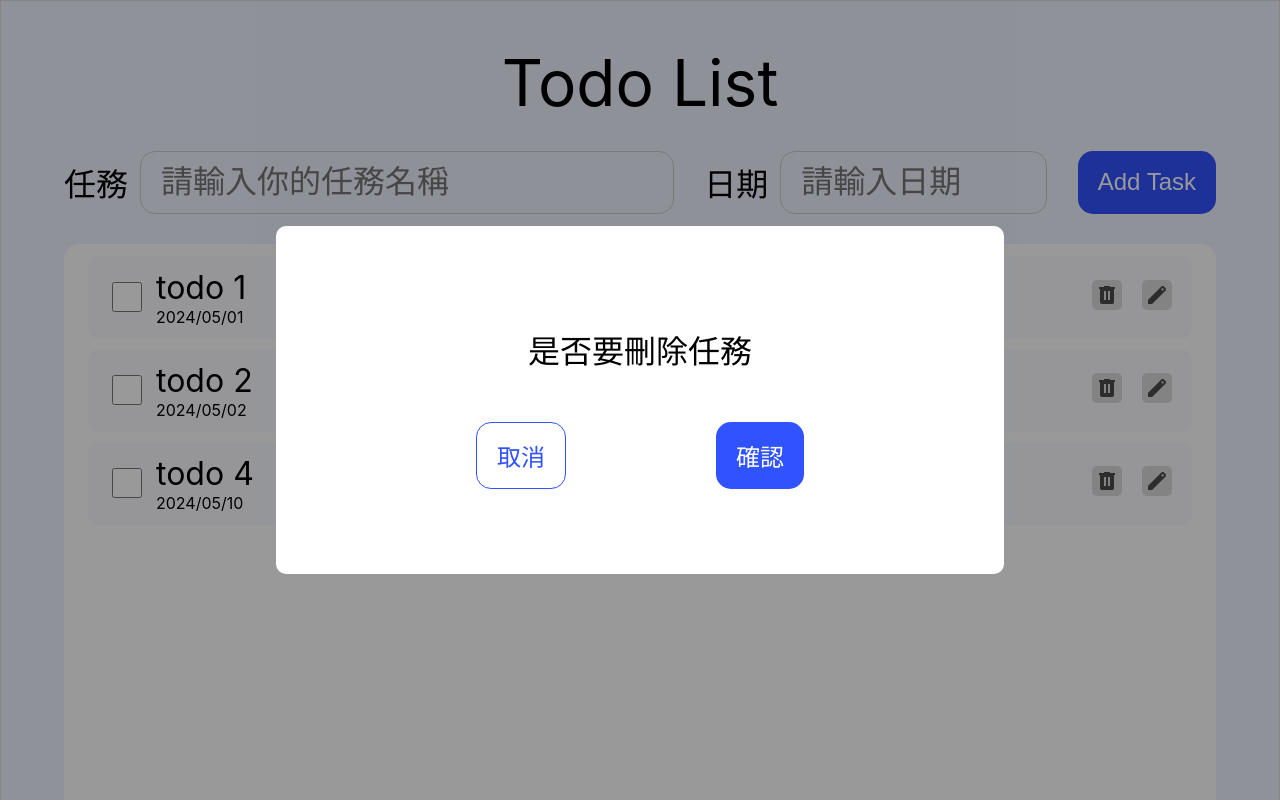
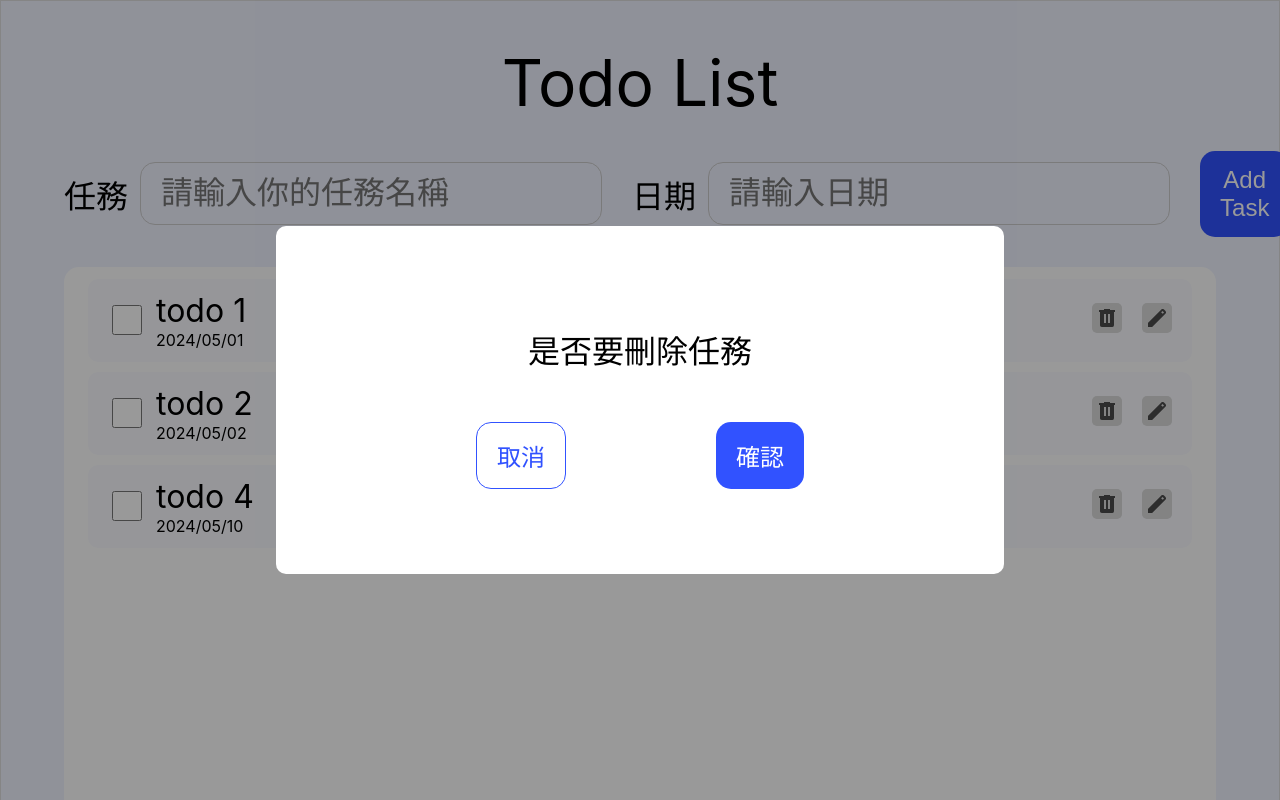
Before and after one commit to Musukeki/react_todoList, a React (Create React App) app: page / in a window 1280 px wide. Both pictures are taken after a click on the picture 1107 px from the left and 295 px from the top of the page. Shown: the top 800 px of the page. Built offline with nearby package versions, Linux system fonts and the light colour scheme.

Commit message:
拆元件

```diff
--- a/package.json
+++ b/package.json
@@ -11,6 +11,7 @@
     "@types/node": "^16.18.126",
     "@types/react": "^19.2.7",
     "@types/react-dom": "^19.2.3",
+    "axios": "^1.13.2",
     "react": "^19.2.3",
     "react-dom": "^19.2.3",
     "react-scripts": "5.0.1",
@@ -19,7 +20,6 @@
     "web-vitals": "^2.1.4"
   },
   "homepage": "https://your-username.github.io/react_todoList",
-
   "scripts": {
     "start": "react-scripts start",
     "build": "react-scripts build",
--- a/src/App.tsx
+++ b/src/App.tsx
@@ -1,228 +1,134 @@
-import React from 'react';
-// import './App.css';
-import { styled } from 'styled-components'
-
-// 方法元件
-  function TodoTitle(props: { title: string }) {
-    return <StyledTitle>{ props.title }</StyledTitle>
-  }
-
-  function InputGroup(props: { title: string, placeholder: string, onFocus: any, onBlur: any, onChange: any, type: string, value: string }) {
-    return (
-      <StyledInputGroup>
-        <p>{ props.title }</p>
-        <input
-          type={ props.type }
-          placeholder={ props.placeholder }
-          onFocus={ props.onFocus }
-          onBlur={ props.onBlur }
-          onChange={props.onChange}
-          value={props.value}/>
-      </StyledInputGroup>
-    )
-  }
-  function Button(props: { name: string, onClick: any }) {
-    return <StyledBtn>{ props.name }</StyledBtn>
-  }
-
-  // 彈出視窗
-  function Dialog({ open, close, children, deleteFn }: any) {
-    if (!open) return null
-
-    return  (
-      <StyledDialogWrapper className='deleteDialog' onClick={close}>
-        <StyledDialog className="dialog" onClick={(e) => {e.stopPropagation()}}>
-          { children }
-          <div style={{
-            width: '328px',
-            display: 'flex',
-            justifyContent: 'space-between',
-            margin: 'auto'
-          }}>
-            <StyledBtn onClick={close} className='cancelBtn'>取消</StyledBtn>
-            <StyledBtn onClick={deleteFn}>確認</StyledBtn>
-          </div>
-        </StyledDialog>
-      </StyledDialogWrapper>
-    )
-  }
-
-
-  // 待辦資料
-  const todoData: any = [
-    {
-      id: 1,
-      title: 'todo 1',
-      date: '2024/05/01'
-    },
-    {
-      id: 2,
-      title: 'todo 2',
-      date: '2024/05/02'
-    },
-    {
-      id: 4,
-      title: 'todo 4',
-      date: '2024/05/10'
-    }
-  ]
-
+import React from "react";
+import axios from "axios";
+import InputGroup from "./InputGroups/InputGroup";
+import TodoList from "./TodoList/TodoList";
+import Dialog from "./Dialog/Dialog";
+import { styled } from "styled-components";
+import { Todo } from "./Types/types";
 
 function App() {
+  // states
+  const [todos, setTodos] = React.useState<Todo[]>([]);
+  const [stateDialog, setStateDialog] = React.useState<boolean>(false);
+  const [deleteTodoId, setDeleteTodoId] = React.useState<null | string>(null);
+  const [addTodo, setAddTodo] = React.useState<Todo>({
+    id: "",
+    title: "",
+    date: "",
+    checked: false,
+  });
 
-  // useState[值, 改變狀態的方法] = React.useState(初始值)
+  // render when loading
+  React.useEffect(() => {
+    axios
+      .get("/data/todos.json")
+      .then((res) => setTodos(res.data))
+      .catch((err) => console.log(err));
+  }, []);
 
-  // 狀態
-  // 刪除彈出視窗
-  const [open, setOpen] = React.useState(false)
+  // when open dialog
+  const openDialog = (id: string) => {
+    setDeleteTodoId(id);
+    setStateDialog(true);
+    console.log(id);
+  };
 
-  // 輸入框
-  const [focus, setFocus] = React.useState(false)
-  const [dateFocus, setDateFocus] = React.useState(false)
+  // delete todo
+  const handleDelete = () => {
+    if (deleteTodoId === null) {
+      console.log("Todo Id is NULL");
+      return;
+    }
+    setTodos((prev) => prev.filter((todo) => todo.id !== deleteTodoId));
+    setDeleteTodoId(null);
+    setStateDialog(false);
+  };
+  // when input content change
+  const handleChange = (event: React.ChangeEvent<HTMLInputElement>) => {
+    setAddTodo({
+      ...addTodo,
+      [event.target.name]: event.target.value,
+    });
+  };
 
-  const [todos, setTodos] = React.useState(todoData)
-  const [date, setDate] = React.useState('')
+  // when add todo
+  const handleAdd = () => {
+    if (addTodo.title.trim() === "") {
+      alert("請輸入任務內容");
+      return;
+    }
+    const pattern = /^\d{4}\/\d{2}\/\d{2}$/;
+    if (!pattern.test(addTodo.date)) {
+      alert("請輸入正確日期格式 ex: yyyy/mm/dd");
+      return;
+    }
+    setTodos((prev) => [
+      ...prev, //
+      { ...addTodo },
+    ]);
 
-  const [todoToDelete, setTodoToDelete] = React.useState<number | null>(null)
-
-
-  // 核取方塊
-  const [checkedMap, setCheckedMap] = React.useState<{[key: number]:boolean}>({})
-
-  const [todo, setTodo] = React.useState('')
-  const handleAddTodo = () => {
-    console.log(todo)
-    if(!todo.trim()) {
-      alert('標題不得為空白！！！！！！')
-      return
-    }
-    if(!date.trim()) {
-      alert('日期沒填')
-      return
-    }
-    const regex = /^\d{4}\/\d{2}\/\d{2}$/;
-    if(!regex.test(date)) {
-      alert('日期或格式不對！！！')
-      return
-    }
-    const newTodo = {
-      id: Date.now(),
-      title: todo,
-      date: date
-    }
-    setTodos((prev: any) => [...prev, newTodo])
-    setTodo('')
-    setDate('')
-  }
-
-  const deleteTodo = () => {
-    if (todoToDelete !== null) {
-      setTodos((prev: any) => prev.filter((todo: any) => todo.id !== todoToDelete))
-      setTodoToDelete(null)
-      setOpen(false)
-    }
-  }
-
+    // clear addTodo
+    setAddTodo({ id: "", title: "", date: "", checked: false });
+  };
 
   return (
     <div className="App">
+      {/* outter wrapper */}
+      <StyledWrapper>
+        {/* main content */}
+        <div
+          style={{
+            width: "1152px",
+            margin: "0 auto",
+          }}
+        >
+          <StyledTitle>Todo List</StyledTitle>
 
-      {/* 外容器 */}
-      <StyledWrapper>
-        {/* 主要內容區塊 */}
-        <div style={{
-          width: '1152px',
-          margin: '0 auto'
-        }}>
-          {/* 標題 */}
-          <TodoTitle title="Todo List" />
-
-          {/* 輸入區塊 */}
+          {/* 任務 & 日期 */}
           <StyledSearchArea>
             <InputGroup
-              onChange={(e: any) => setTodo(e.target.value)}
-              title='任務'
-              placeholder = { focus ? '' : '請輸入你的任務名稱' }
-              onFocus={() => setFocus(true)}
-              onBlur={() => setFocus(false)}
-              type='text'
-              value={todo}/>
+              name="title"
+              type="text"
+              title="任務"
+              placeholder="請輸入你的任務名稱"
+              value={addTodo.title}
+              onChange={handleChange}
+            />
+            <InputGroup
+              name="date"
+              type="text" //
+              title="日期" //
+              placeholder="請輸入日期"
+              value={addTodo.date}
+              onChange={handleChange}
+            />
 
-            <InputGroup
-              title='日期'
-              placeholder = { dateFocus ? '' : '請輸入日期' }
-              onFocus={() => setDateFocus(true)}
-              onBlur={() => setDateFocus(false)}
-              onChange={(e: any) => setDate(e.target.value)}
-              type='text'
-              value={date}/>
-
-
-            <StyledBtn onClick={ handleAddTodo }>Add Task</StyledBtn>
-
+            <StyledBtn
+              onClick={() => {
+                handleAdd();
+              }}
+            >
+              Add Task
+            </StyledBtn>
           </StyledSearchArea>
 
-          {/* 待辦列表區 */}
+          {/* todo list */}
           <StyledTodoListArea>
-
-            <ul>
-              { todos.length > 0 ? (todos.map((item: any) => {
-                return (
-                    <li key={ item.id }>
-                  <input
-                    type="checkbox"
-                    checked={ checkedMap[item.id] === true }
-                    onChange={(e) => {
-                      setCheckedMap((prev) => {
-                        return {
-                          ...prev,
-                          [item.id]: e.target.checked
-                        }
-                      })
-                    }}
-                    />
-                  <div className={
-                    checkedMap[item.id] === true ? 'todoContent checked' : 'todoContent'
-                  }>
-                    <p>{ item.title }</p>
-                    <span>{ item.date }</span>
-                  </div>
-                  <div className='todoImgs'>
-                    <img
-                      src="delete.png"
-                      alt="刪除"
-                      onClick={() => {
-                        setTodoToDelete(item.id);
-                        setOpen(true)}}
-                      className='deleteImg'/>
-                    <img src="edit.png" alt="修改"/>
-                  </div>
-                </li>
-              )
-            })) : <p className='emptyText'>趕緊建立你的任務吧！</p>}
-            </ul>
+            <TodoList
+              todos={todos} //
+              onOpenDialog={openDialog}
+            />
           </StyledTodoListArea>
         </div>
 
-        {/* 彈出視窗 */}
+        {/* dialog */}
         <Dialog
-          open={open}
-          close={() => setOpen(false)}
-          deleteFn={deleteTodo}>
-          <p style={{
-          fontSize: '32px',
-          marginTop: '100px',
-          marginBottom: '50px',
-          textAlign: 'center'
-        }}>是否要刪除任務</p>
-
-        </Dialog>
-
+          open={stateDialog} //
+          close={() => setStateDialog(false)} //
+          onDelete={handleDelete} //
+        />
       </StyledWrapper>
-
-
     </div>
-
   );
 }
 
@@ -234,55 +140,36 @@ const StyledWrapper = styled.div`
   height: 1024px;
   margin: 0 auto;
   border: 1px solid #ddd;
-  background-color: #EFF2FF;
+  background-color: #eff2ff;
   position: relative;
-`
+`;
 
 const StyledTitle = styled.h1`
   text-align: center;
   margin-bottom: 30px;
   font-size: 64px;
   font-weight: 400;
-`
-const StyledInputGroup = styled.div`
-  display: flex;
-  align-items: center;
-  margin-right: 30px;
-  p {
-    margin: 0 12px 0 0;
-  }
-  input {
-    width: 492px;
-    padding: 12px 20px;
-    border-radius: 15px;
-    border: 1px solid #ccc;
-    font-size: 32px;
-    background-color: transparent;
-  }
-`
+`;
+
 const StyledSearchArea = styled.div`
   display: flex;
   justify-content: space-between;
   font-size: 32px;
   margin-bottom: 30px;
-
-  ${StyledInputGroup}:nth-child(2) input {
-    width: 225px;
-  }
-`
+`;
 
 const StyledBtn = styled.button`
   font-size: 24px;
   padding: 15px 20px;
   border-radius: 15px;
   border: 0;
-  background-color: #3152FF;
+  background-color: #3152ff;
   color: #fff;
   &:hover {
-    background-color: #1532CB;
+    background-color: #1532cb;
     cursor: pointer;
   }
-`
+`;
 const StyledTodoListArea = styled.div`
   background-color: #fff;
   border-radius: 15px;
@@ -298,14 +185,14 @@ const StyledTodoListArea = styled.div`
       justify-content: flex-start;
       align-items: center;
       margin-bottom: 10px;
-      background-color: #F9FAFF;
+      background-color: #f9faff;
       border-radius: 10px;
       padding: 12px 20px;
       input {
         width: 30px;
         height: 30px;
         border-radius: 5px;
-        border: 1px solid #D9D9D9;
+        border: 1px solid #d9d9d9;
         margin-right: 14px;
       }
       div.todoContent {
@@ -325,7 +212,7 @@ const StyledTodoListArea = styled.div`
         margin-left: auto;
         img {
           padding: 3px;
-          background-color: #D9D9D9;
+          background-color: #d9d9d9;
           border-radius: 5px;
           cursor: pointer;
         }
@@ -333,7 +220,7 @@ const StyledTodoListArea = styled.div`
           margin-right: 20px;
         }
         & .deleteImg:hover {
-          content: url('delete_hover.png')
+          content: url("delete_hover.png");
         }
       }
     }
@@ -341,44 +228,10 @@ const StyledTodoListArea = styled.div`
   p.emptyText {
     font-size: 32px;
     margin: 0;
-    color: #C6C6C6;
+    color: #c6c6c6;
     position: absolute;
     top: 50%;
     left: 50%;
     transform: translate(-50%, -50%);
   }
-`
-const StyledDialogWrapper = styled.div`
-  position: fixed;
-  top: 0;
-  left: 0;
-  bottom: 0;
-  right: 0;
-  background-color: rgba(0, 0, 0, 0.4);
-  display: flex;
-  justify-content: center;
-  align-items: center;
-  z-index: 9999;
-`
-
-const StyledDialog = styled.div`
-  width: 728px;
-  height: 348px;
-  background-color: #fff;
-  border-radius: 10px;
-  transition: 0.3s;
-  button {
-    cursor: pointer;
-    &:hover {
-        background-color: #1532CB;
-      }
-    }
-    .cancelBtn {
-      background-color: #fff;
-      color: #3152FF;
-      border: 1px solid #3152FF;
-      &:hover {
-        background-color: #D4DBFF;
-      }
-    }
-`
+`;
--- /dev/null
+++ b/src/Dialog/Dialog.tsx
@@ -0,0 +1,90 @@
+import React from "react";
+import { styled } from "styled-components";
+import { DialogProps } from "../Types/types";
+
+function Dialog({ open, close, onDelete }: DialogProps) {
+  if (!open) return null;
+
+  return (
+    <StyledDialogWrapper className="deleteDialog" onClick={close}>
+      <StyledDialog
+        className="dialog"
+        onClick={(e) => {
+          e.stopPropagation();
+        }}
+      >
+        <p
+          style={{
+            fontSize: "32px",
+            marginTop: "100px",
+            marginBottom: "50px",
+            textAlign: "center",
+          }}
+        >
+          是否要刪除任務
+        </p>
+        <div
+          style={{
+            width: "328px",
+            display: "flex",
+            justifyContent: "space-between",
+            margin: "auto",
+          }}
+        >
+          <StyledBtn className="cancelBtn" onClick={close}>
+            取消
+          </StyledBtn>
+          <StyledBtn onClick={onDelete}>確認</StyledBtn>
+        </div>
+      </StyledDialog>
+    </StyledDialogWrapper>
+  );
+}
+export default Dialog;
+
+const StyledBtn = styled.button`
+  font-size: 24px;
+  padding: 15px 20px;
+  border-radius: 15px;
+  border: 0;
+  background-color: #3152ff;
+  color: #fff;
+  &:hover {
+    background-color: #1532cb;
+    cursor: pointer;
+  }
+`;
+const StyledDialogWrapper = styled.div`
+  position: fixed;
+  top: 0;
+  left: 0;
+  bottom: 0;
+  right: 0;
+  background-color: rgba(0, 0, 0, 0.4);
+  display: flex;
+  justify-content: center;
+  align-items: center;
+  z-index: 9999;
+`;
+
+const StyledDialog = styled.div`
+  width: 728px;
+  height: 348px;
+  background-color: #fff;
+  border-radius: 10px;
+  transition: 0.3s;
+  button {
+    cursor: pointer;
+    &:hover {
+      background-color: #1532cb;
+    }
+  }
+  .cancelBtn {
+    background-color: #fff;
+    color: #3152ff;
+    border: 1px solid #3152ff;
+    &:hover {
+      background-color: #d4dbff;
+    }
+  }
+`;
--- /dev/null
+++ b/src/InputGroups/InputGroup.tsx
@@ -0,0 +1,43 @@
+import React from "react";
+import { styled } from "styled-components";
+import { InputGroupProps } from "../Types/types";
+
+function InputGroup({
+  name,
+  type,
+  title,
+  placeholder,
+  value,
+  onChange,
+}: InputGroupProps) {
+  return (
+    <StyledInputGroup>
+      <p>{title}</p>
+      <input
+        name={name} //
+        type={type} //
+        placeholder={placeholder} //
+        value={value} //
+        onChange={onChange}
+      />
+    </StyledInputGroup>
+  );
+}
+export default InputGroup;
+
+const StyledInputGroup = styled.div`
+  display: flex;
+  align-items: center;
+  margin-right: 30px;
+  p {
+    margin: 0 12px 0 0;
+    white-space: nowrap;
+  }
+  input {
+    padding: 12px 20px;
+    border-radius: 15px;
+    border: 1px solid #ccc;
+    font-size: 32px;
+    background-color: transparent;
+  }
+`;
--- /dev/null
+++ b/src/TodoList/TodoList.tsx
@@ -0,0 +1,40 @@
+import React from "react";
+import { Todo } from "../Types/types";
+
+type TodoProps = {
+  todos: Todo[];
+  onOpenDialog: (id: string) => void;
+};
+
+function TodoList({ todos, onOpenDialog }: TodoProps) {
+  return (
+    <ul>
+      {todos.length > 0 ? (
+        todos.map((todo) => (
+          <li key={todo.id}>
+            <input type="checkbox" />
+            <div className="todoContent">
+              <p>{todo.title}</p>
+              <span>{todo.date}</span>
+            </div>
+            <div className="todoImgs">
+              <img
+                src="delete.png"
+                alt="刪除"
+                className="deleteImg"
+                onClick={() => {
+                  onOpenDialog(todo.id);
+                }}
+              />
+              <img src="edit.png" alt="修改" />
+            </div>
+          </li>
+        ))
+      ) : (
+        <p className="emptyText">趕緊建立你的任務吧！</p>
+      )}
+    </ul>
+  );
+}
+
+export default TodoList;
--- /dev/null
+++ b/src/Types/types.ts
@@ -0,0 +1,21 @@
+export type InputGroupProps = {
+  name: string;
+  type: string;
+  title: string;
+  placeholder: string;
+  value: string;
+  onChange: (event: React.ChangeEvent<HTMLInputElement>) => void;
+};
+
+export type Todo = {
+  id: string;
+  title: string;
+  date: string;
+  checked: boolean;
+};
+
+export type DialogProps = {
+  open: boolean;
+  close: () => void;
+  onDelete: () => void;
+};
```
Also changed, not shown: public/data/todos.json (added, +17 -0 lines), 1 other file (tests, documents, lock files or other folders).
